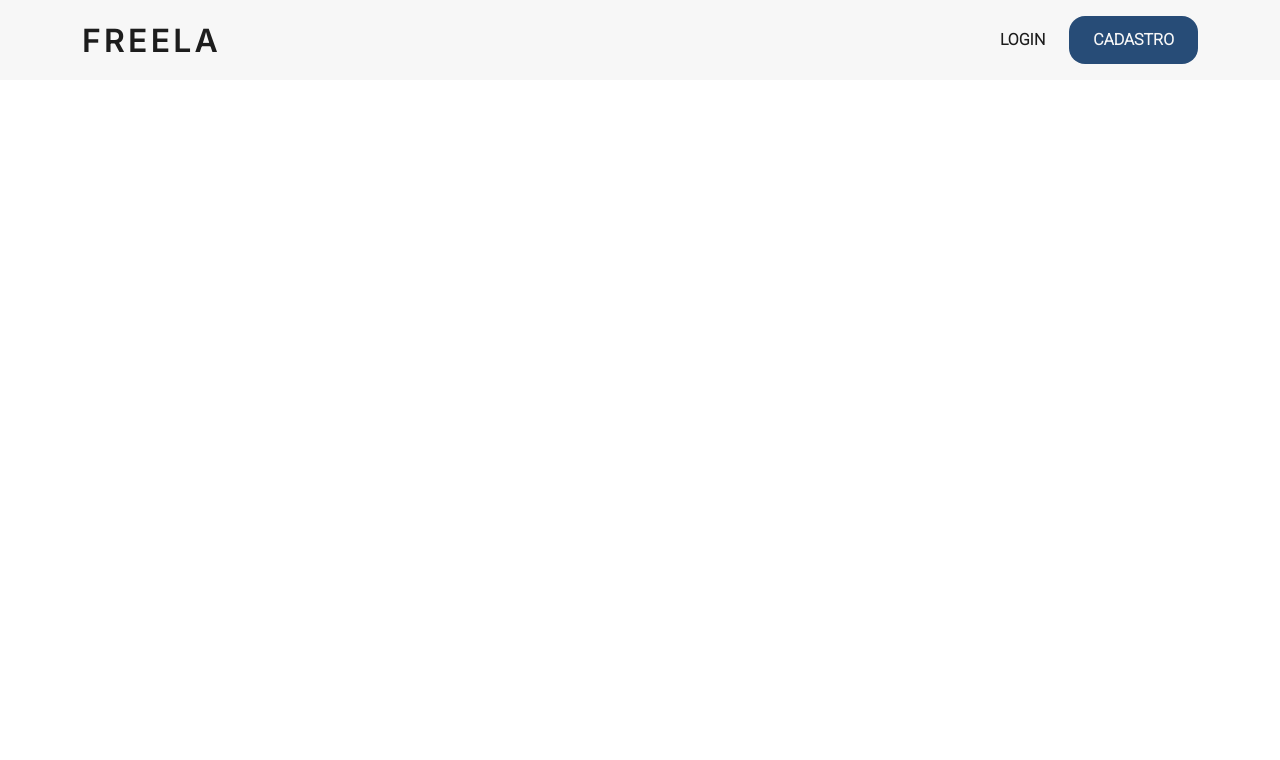
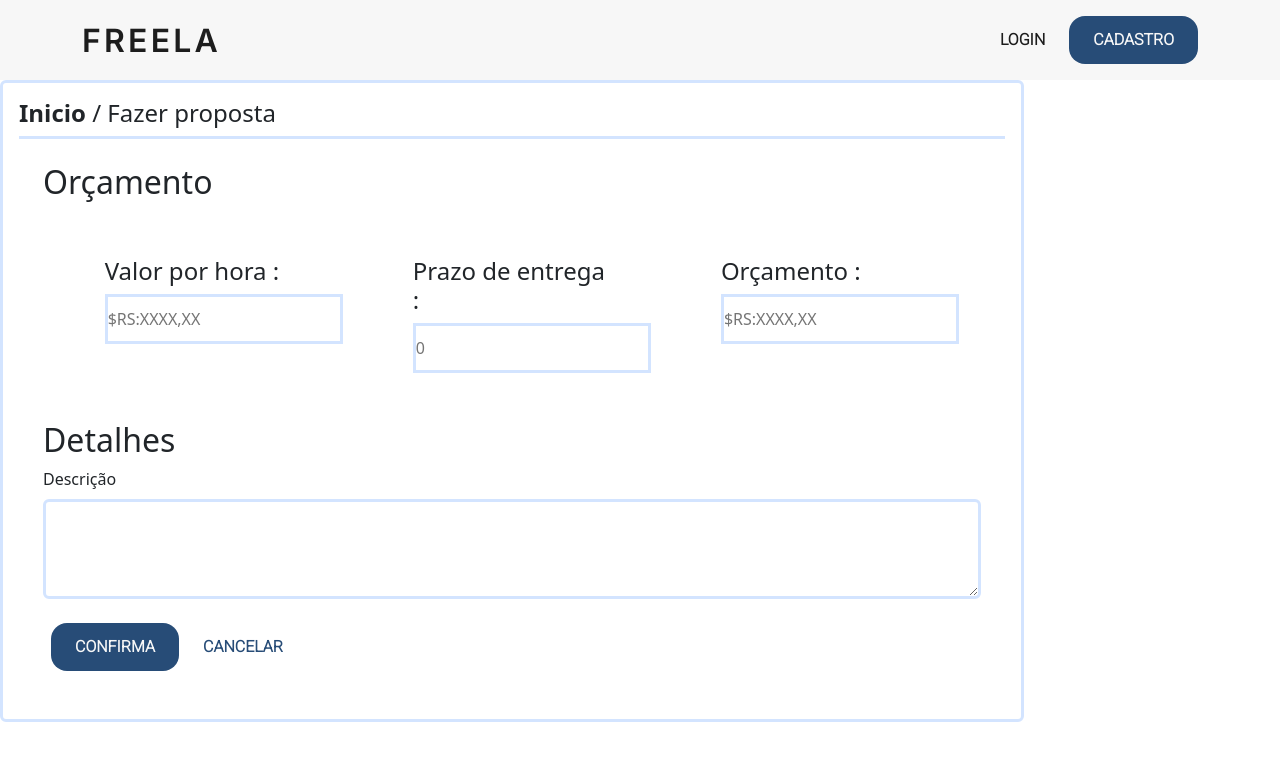
Before and after one commit to FREELA-sptech/FREELA-Web, a React (Vite) app: page /proposta in a window 1280 px wide. Shown: the top 760 px of the page. Built offline with nearby package versions, Linux system fonts and the light colour scheme.

Commit message:
primeira-versao-tela-proposta

```diff
--- a/src/AppRoutes.tsx
+++ b/src/AppRoutes.tsx
@@ -5,6 +5,7 @@ import Login from './pages/Login/Login'
 import Index from './pages/Index/Index'
 import Cadastro from './pages/Cadastro/Cadastro'
 import Home from './pages/Home/Home'
+import Proposta from './pages/Proposta/Proposta'
 
 const AppRoutes = () => (
   <BrowserRouter>
@@ -14,6 +15,7 @@ const AppRoutes = () => (
       <Route path="/login" element={<Login />} />
       <Route path='/home' element={<Home />} />
       <Route path="/cadastro" element={<Cadastro />} />
+      <Route path="/proposta" element={<Proposta />} />
     </Routes>
   </BrowserRouter>
 )
--- /dev/null
+++ b/src/pages/Proposta/Proposta.tsx
@@ -0,0 +1,16 @@
+import { Col, Container, Row, Toast, ToastContainer } from "react-bootstrap";
+import "./style.scss"
+import React from "react";
+import CardProposta from "./components/CardProposta";
+
+
+function proposta() {
+
+  return (
+   <>
+   <CardProposta />
+   </>
+  );
+}
+
+export default proposta
--- /dev/null
+++ b/src/pages/Proposta/components/CardProposta.tsx
@@ -0,0 +1,61 @@
+import ButtonBase from "../../../shared/components/ButtonBase/ButtonBase";
+import "./style.scss"
+
+
+
+function CardProposta() {
+    return (
+
+        <div className="card  align-self-start p-3">
+
+            <div className="topo">
+                <h4> <b>Inicio</b> / Fazer proposta</h4>
+            </div>
+
+            <div className="p-4"><h2>Orçamento</h2></div>
+
+            <div className="d-flex justify-content-evenly box ">
+
+                <div className="col-sm-3 teste p-4">
+                    <h4>Valor por hora :</h4>
+                    <input type="text" placeholder="$RS:XXXX,XX" />
+                </div>
+
+                <div className="col-sm-3 teste p-4">
+                    <h4>Prazo de entrega :</h4>
+                    <input type="text" placeholder="0" />
+                </div>
+
+                <div className="col-sm-3 teste p-4">
+                    <h4>Orçamento  :</h4>
+                    <input type="text" placeholder="$RS:XXXX,XX " />
+                </div>
+            </div>
+
+            <div className="cardDetalhes p-4">
+                <h2>Detalhes</h2>
+                <div className="mb-3 ">
+                    <label className="form-label">Descrição</label>
+                    <textarea className="form-control" ></textarea>
+                </div>
+
+
+                <div className="p-2">
+                    <ButtonBase onClick={function (): void {
+                        throw new Error("Function not implemented.");
+                    }} buttonType={"primary-standart"} label={"Confirma"} />
+
+                    <ButtonBase onClick={function (): void {
+                        throw new Error("Function not implemented.");
+                    }} buttonType={"primary-text"} label={"Cancelar"} />
+
+                </div>
+
+            </div>
+        </div>
+
+
+    );
+}
+
+export default CardProposta
--- /dev/null
+++ b/src/pages/Proposta/components/style.scss
@@ -0,0 +1,23 @@
+
+.card {
+    border: solid #D3E4FF;
+    width: 80%;
+
+    .topo {
+
+        border-bottom: solid #D3E4FF;
+        width: 100%;
+    }
+
+    input {
+        background-color: var(dark-contrast-color);
+        border: solid #D3E4FF;
+        height: 50px;
+        width: 120%;
+    }
+
+    textarea {
+        height: 100px;
+        border: solid #D3E4FF;
+    }
+}
```
Also changed, not shown: src/pages/Proposta/style.scss (added), 1 other file (tests, documents, lock files or other folders).
